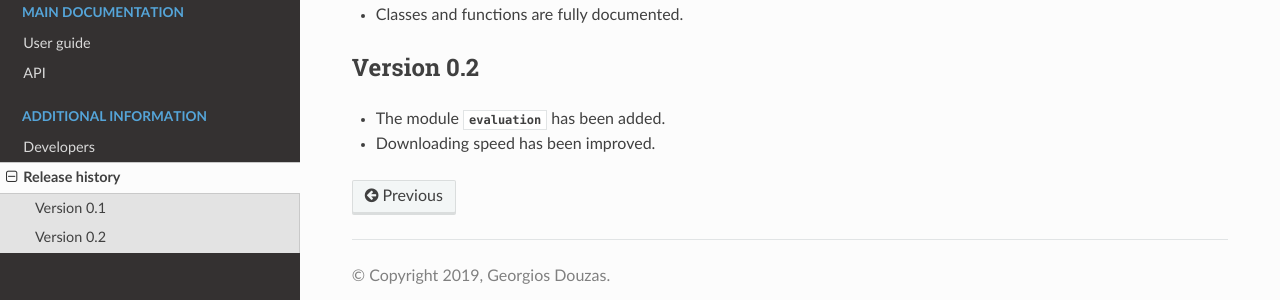
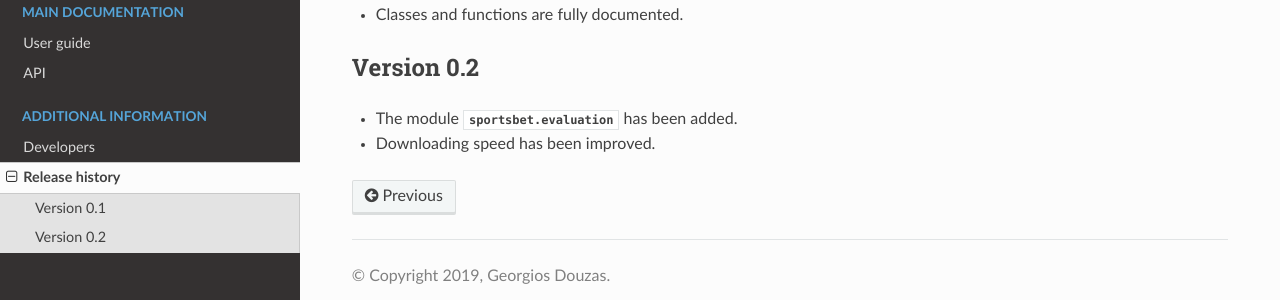
Before and after one commit to georgedouzas/sports-betting, a Sphinx documentation site: the page built from doc/additional_information/release_history.rst, in a window 1280 px wide. Shown: the part 237-537 px from the top of the page. Built offline with Sphinx 7.4.7 and the Read the Docs theme 2.0.0, drawn with Linux system fonts in a browser that asks for light colours; formulas are drawn with MathJax 3; pages that are not in the unit, such as notebooks, are missing from menus.

Commit message:
MNT Update information for 0.2.x versions

```diff
--- a/doc/additional_information/release_history.rst
+++ b/doc/additional_information/release_history.rst
@@ -15,5 +15,7 @@ Version 0.1
 Version 0.2
 ***********
 
-- The module :mod:`evaluation` has been added.
+.. currentmodule:: sportsbet
+
+- The module :mod:`sportsbet.evaluation` has been added.
 - Downloading speed has been improved.
```
